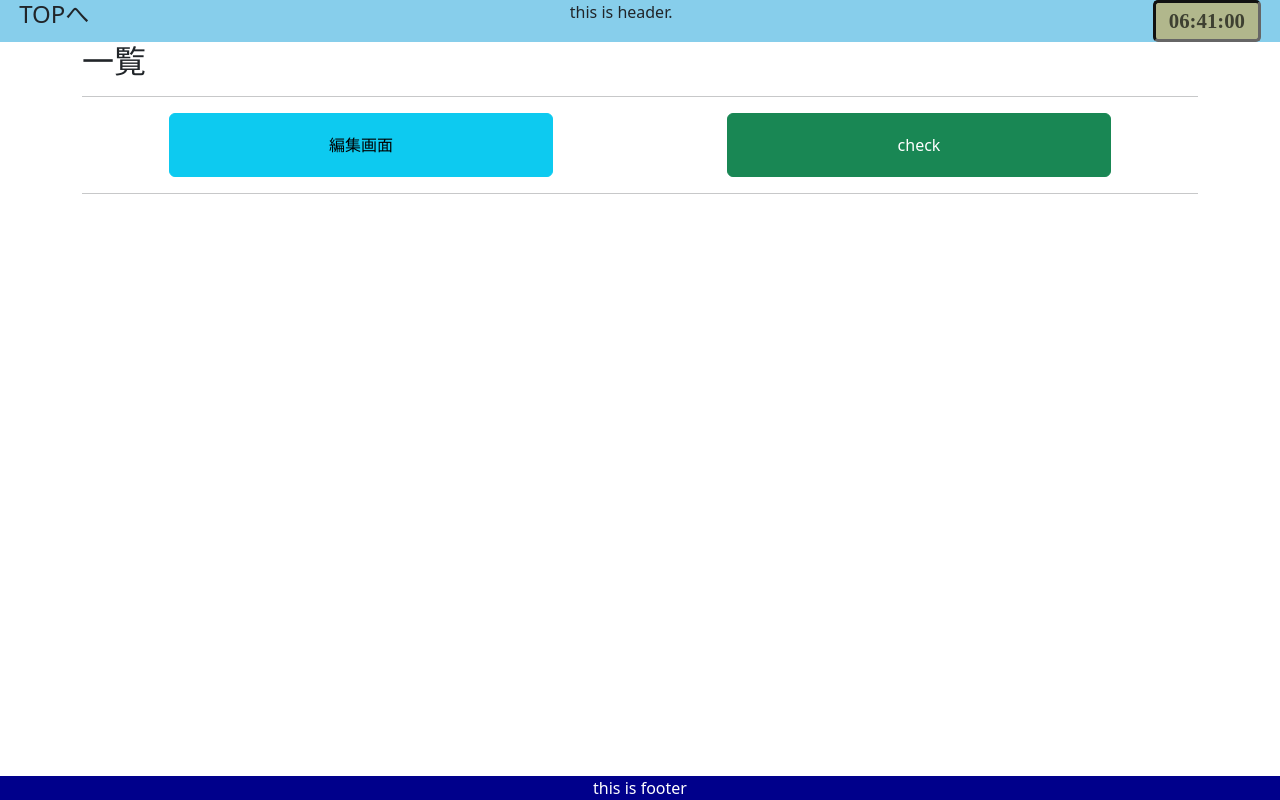
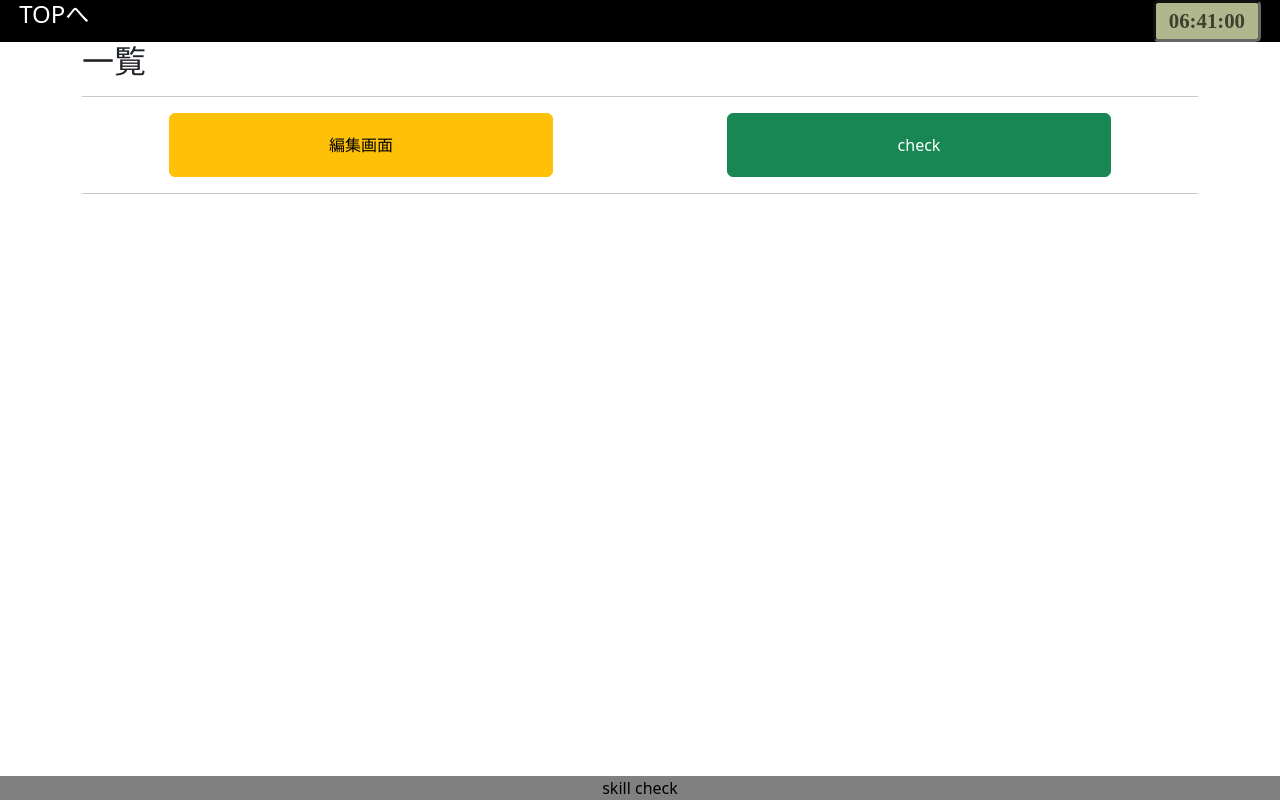
Before and after one commit to R-KB/sc, a React (Vite) app: page / in a window 1280 px wide. Built offline with nearby package versions, Linux system fonts and the light colour scheme.

Commit message:
ヘッダ、フッタデザイン修正

```diff
--- a/src/common/Footer.jsx
+++ b/src/common/Footer.jsx
@@ -1,7 +1,7 @@
 export default function Footer() {
   return (
     <div className="Footer">
-        this is footer
+        skill check
     </div>
   )
 }
--- a/src/common/Header.jsx
+++ b/src/common/Header.jsx
@@ -7,7 +7,7 @@ export default function Header() {
   return (
     <div className="Header">
       <Link to="/" className="link-top"><h4>TOPへ</h4></Link>
-      this is header.
+      <div className="hdr__hide-msg">this is header.</div>
       <div id="clock">
         <span>{hours}</span>
         :<span>{minutes}</span>
--- a/src/index.css
+++ b/src/index.css
@@ -6,9 +6,13 @@
   display: flex;
   padding: 0 1.5dvw;
   justify-content: space-between;
-  background: skyblue;
+  background: black;
+  color: #fff;
   text-align: center;
+}
 
+.hdr__hide-msg {
+  color: black;
 }
 
 .Footer {
@@ -16,8 +20,12 @@
   bottom: 0;
   width: 100dvw;
   text-align: center;
-  background: darkblue;
-  color: #fff;
+  background: gray;
+  color: black;
+}
+
+.ftr__hide-msg {
+  color: gray;
 }
 
 .container {
--- a/src/page/Home.jsx
+++ b/src/page/Home.jsx
@@ -8,7 +8,7 @@ export default function Home() {
         <h2>一覧</h2>
         <hr />
         <div className="d-flex justify-content-around">
-          <Link to="/edit"><Button variant="info" className="home__btn">編集画面</Button></Link>
+          <Link to="/edit"><Button variant="warning" className="home__btn">編集画面</Button></Link>
           <Link to="/check"><Button variant="success" className="home__btn">check</Button></Link>
         </div>
         <hr />
```
